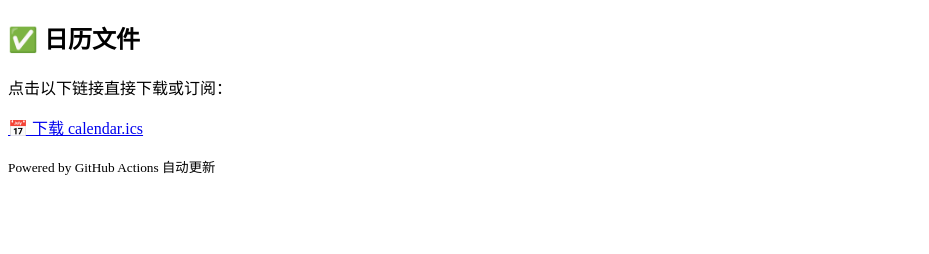
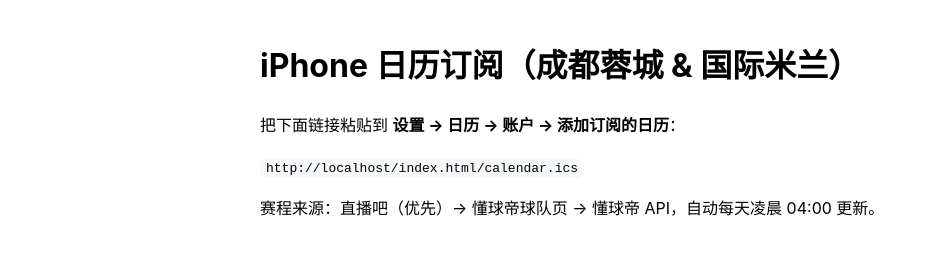
Before and after one commit to louiszeng0623/Yzeng17, a plain HTML site: page index.html in a window 1280 px wide. Shown: the whole page, without its empty margins (0-929 px from the left). Drawn offline with Linux system fonts and the light colour scheme.

Commit message:
Update index.html

```diff
--- a/index.html
+++ b/index.html
@@ -1,14 +1,23 @@
-<!DOCTYPE html>
+<!doctype html>
 <html lang="zh-CN">
 <head>
-    <meta charset="UTF-8">
-    <title>Football Calendar</title>
+  <meta charset="utf-8">
+  <meta name="viewport" content="width=device-width,initial-scale=1">
+  <title>足球赛程订阅</title>
+  <style>
+    body{font-family:-apple-system,BlinkMacSystemFont,"Segoe UI",Roboto,"Helvetica Neue",Arial,"Noto Sans",sans-serif;
+         max-width:760px;margin:40px auto;padding:0 16px;line-height:1.6}
+    code{background:#f6f8fa;padding:2px 6px;border-radius:6px}
+  </style>
 </head>
 <body>
-    <h2>✅ 日历文件</h2>
-    <p>点击以下链接直接下载或订阅：</p>
-    <a href="calendar.ics">📅 下载 calendar.ics</a>
-    <br><br>
-    <small>Powered by GitHub Actions 自动更新</small>
+  <h1>iPhone 日历订阅（成都蓉城 & 国际米兰）</h1>
+  <p>把下面链接粘贴到 <b>设置 → 日历 → 账户 → 添加订阅的日历</b>：</p>
+  <p><code id="link"></code></p>
+  <p>赛程来源：直播吧（优先）→ 懂球帝球队页 → 懂球帝 API，自动每天凌晨 04:00 更新。</p>
+  <script>
+    const url = location.origin + location.pathname.replace(/\/$/, '') + '/calendar.ics';
+    document.getElementById('link').textContent = url;
+  </script>
 </body>
 </html>
```
